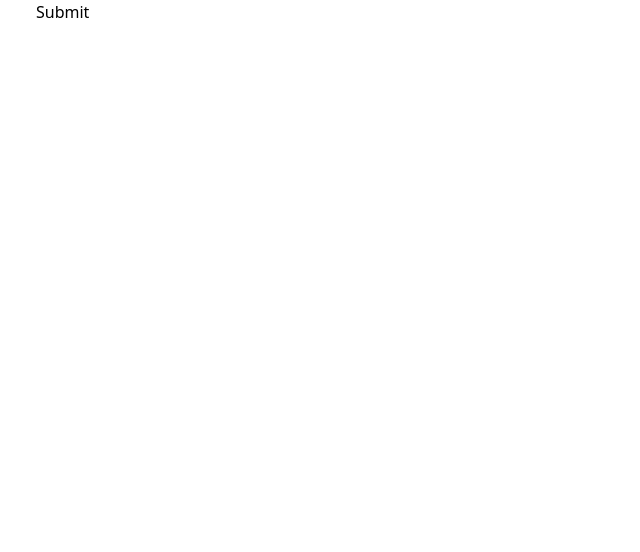
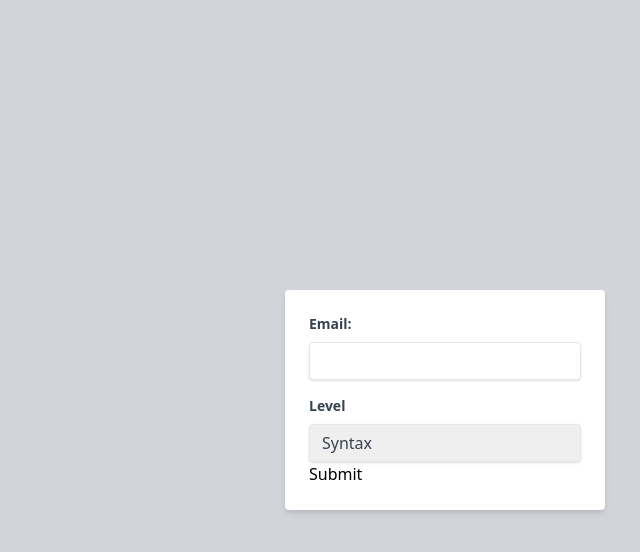
Before and after one commit to danielknight261/Data8-API-Project, a React (Create React App) app in the folder my-project/: page / in a window 1280 px wide. Shown: the top 552 px of the page, without its empty margins (195-835 px from the left). Built offline with nearby package versions, Linux system fonts and the light colour scheme.

Commit message:
added all 4 levels with successful responses add further styling viable mvp

```diff
--- a/my-project/src/App.js
+++ b/my-project/src/App.js
@@ -1,34 +1,37 @@
-import React, { useState } from 'react';
-import axios from 'axios'
+import React, { useState } from "react";
+import axios from "axios";
 
 const App = () => {
   // Define state variables
-  const [email, setEmail] = useState('');
+  const [email, setEmail] = useState("");
   const [errorMessage, setErrorMessage] = useState(null);
+  const [level, setLevel] = useState("Syntax");
   const [isSubmitting, setIsSubmitting] = useState(false);
   const [responseDetails, setResponseDetails] = useState(null);
 
   // In practice would put in env
   const apiKey = "NHWE-QAUR-DUI4-S3S6";
+  const levels = ["Syntax", "MX", "Server", "Address"];
 
   // POST request to an email validation service
-  const validateEmail = (email) => {
+  const validateEmail = (email, level) => {
     const url = "https://webservices.data-8.co.uk/EmailValidation/IsValid.json";
     const data = {
-      "username": `apikey-${apiKey}`,
-      "password": "",
-      "email": email,
-      "level": "Syntax",
-      "options": {}
+      username: `apikey-${apiKey}`,
+      password: "",
+      email: email,
+      level: level,
+      options: {},
     };
 
     // axios.post returns a promise that resolves to the response data
-    return axios.post(url, data)
+    return axios
+      .post(url, data)
       .then((response) => response.data)
       .catch((error) => {
         console.error("Error", error);
       });
-  }
+  };
 
   const handleSubmit = (event) => {
     event.preventDefault();
@@ -40,27 +43,59 @@ const App = () => {
     setIsSubmitting(true);
 
     // Call validateEmail and handle its promise
-    validateEmail(email)
+    validateEmail(email, level)
       .then((response) => {
         if (response.Result === "Valid") {
-          setResponseDetails(JSON.stringify(response, null, 2));  //If valid return response
+          setResponseDetails(JSON.stringify(response, null, 2)); //If valid return response
         } else {
-          setErrorMessage('Please enter a valid email address');
+          setErrorMessage("Please enter a valid email address");
         }
       })
       .finally(() => setIsSubmitting(false));
-  }
+  };
 
   return (
-    <div>
-      <form onSubmit={handleSubmit}>
-        <input type="email" value={email} onChange={e => setEmail(e.target.value)} />
-        {errorMessage && <p>{errorMessage}</p>}
+    <div className="flex flex-col items-center justify-center min-h-screen bg-gray-300">
+      <form
+        className="p-6 bg-white rounded shadow-md w-80 relative"
+        onSubmit={handleSubmit}
+      >
+        <div className="mb-4">
+          <label className="block text-gray-700 text-sm font-bold mb-2">
+            Email:
+          </label>
+          <input
+            className="shadow appearance-none border rounded w-full py-2 px-3 text-gray-700 leading-tight focus:outline-none focus:shadow-outline"
+            type="email"
+            value={email}
+            onChange={(e) => setEmail(e.target.value)}
+          />
+          {/* Message below input if email if invalid */}
+          {errorMessage && <p>{errorMessage}</p>}
+        </div>
+
+        <div>
+          <label className="block text-gray-700 text-sm font-bold mb-2">
+            Level
+          </label>
+          <select
+            value={level}
+            onChange={(e) => setLevel(e.target.value)}
+            className="cursor-pointer shadow appearance-none border rounded w-full py-2 px-3 text-gray-700 leading-tight focus:outline-none focus:shadow-outline"
+          >
+            <option value="Syntax">Syntax</option>
+            <option value="MX">MX</option>
+            <option value="Server">Server</option>
+            <option value="Address">Address</option>
+          </select>
+        </div>
+
+
         <button type="submit">Submit</button>
-        {responseDetails && <textarea>{responseDetails}</textarea>}
+        {responseDetails && <pre>{responseDetails}</pre>}
       </form>
     </div>
   );
-}
+};
 
 export default App;
```
Also changed, not shown: 1 other file (tests, documents, lock files or other folders).
